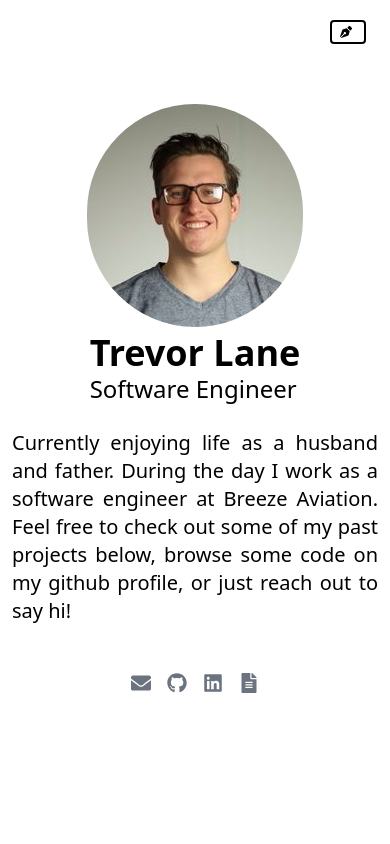
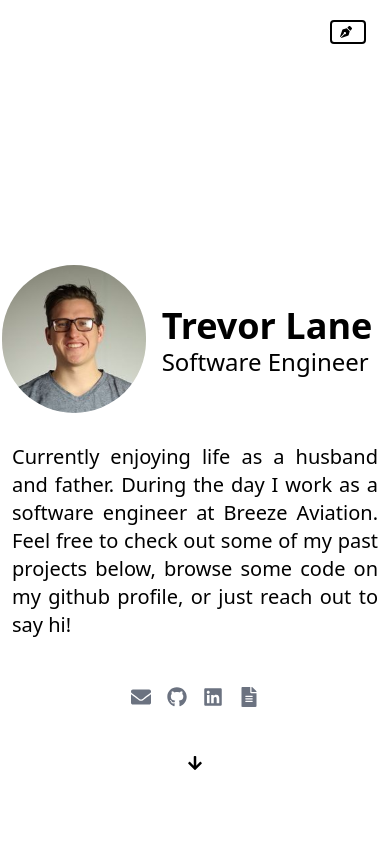
Before and after one commit to trevorhere/project-site-template, a Next.js app: page / in a window 390 px wide. Shown: the top 844 px of the page. Built offline with nearby package versions, Linux system fonts and the light colour scheme.

Commit message:
responsive styling updats

```diff
--- a/pages/index.js
+++ b/pages/index.js
@@ -28,7 +28,7 @@ export default function Home() {
       <div className="z-0 flex mt-100 w-screen fixed  h-screen items-center content-center pt-40 mx-auto sm:px-6 lg:px-8 ">
       <div className="flex flex-col max-w-4xl mt-6 mx-auto items-center">
         <div className="flex flex-row flex-wrap justify-center items-center">
-          <div className="flex-shrink-0 self-center">
+          <div className="flex-shrink-0 self-center w-36">
             <Image
               {...siteData.selfie}
               className="rounded-full"
@@ -36,8 +36,6 @@ export default function Home() {
               onClick={() => router.push('/')}
               alt="Picture of the author"
             />
-            <div
-            className={`absolute inset-0 w-full h-full transform scale-150 filter blur-2xl`}/>
           </div>
           <div className="mx-4">
             <h4 className="text-4xl font-bold">{siteData.firstName} {siteData.lastName}</h4>
@@ -61,7 +59,7 @@ export default function Home() {
           })}
           </p>
         </div>
-        <div className="mt-56 text-gray-500">
+        <div className="mt-12 sm:mt-56text-gray-500">
           <FaArrowDown />
         </div>
       </div>
--- a/pages/post/[id].js
+++ b/pages/post/[id].js
@@ -32,15 +32,18 @@ export default function Post({post, content}) {
 
   return (
     <>
+      <div className="flex justify-end" >
         <button
           type="button"
-        className="absolute top-10 right-10 items-center px-1 py-1 border-2 border-black text-xs font-medium rounded  hover:bg-gray-200 focus:outline-none focus:ring-2 focus:ring-offset-2 focus:ring-black-500"
+          className="mt-7 mr-7 px-1 py-1 border-2 border-black text-xs font-medium rounded hover:bg-gray-200 focus:outline-none focus:ring-2 focus:ring-offset-2 focus:ring-black-500"
           onClick={() => router.push('/')}
         >
           Back
         </button>
+
+      </div>
       <div className="lg:w-1/2 md:w-3/4 sm:w-full mx-auto flex-initial">
-      <div className="relative py-16 bg-white overflow-hidden">
+      <div className="relative py-8 bg-white overflow-hidden">
         <div className="relative px-4 sm:px-6 lg:px-8">
           <div className="text-lg mx-auto flex flex-row justify-between">
             <div>
```
Lines whose indentation alone changed are shown as unchanged.
